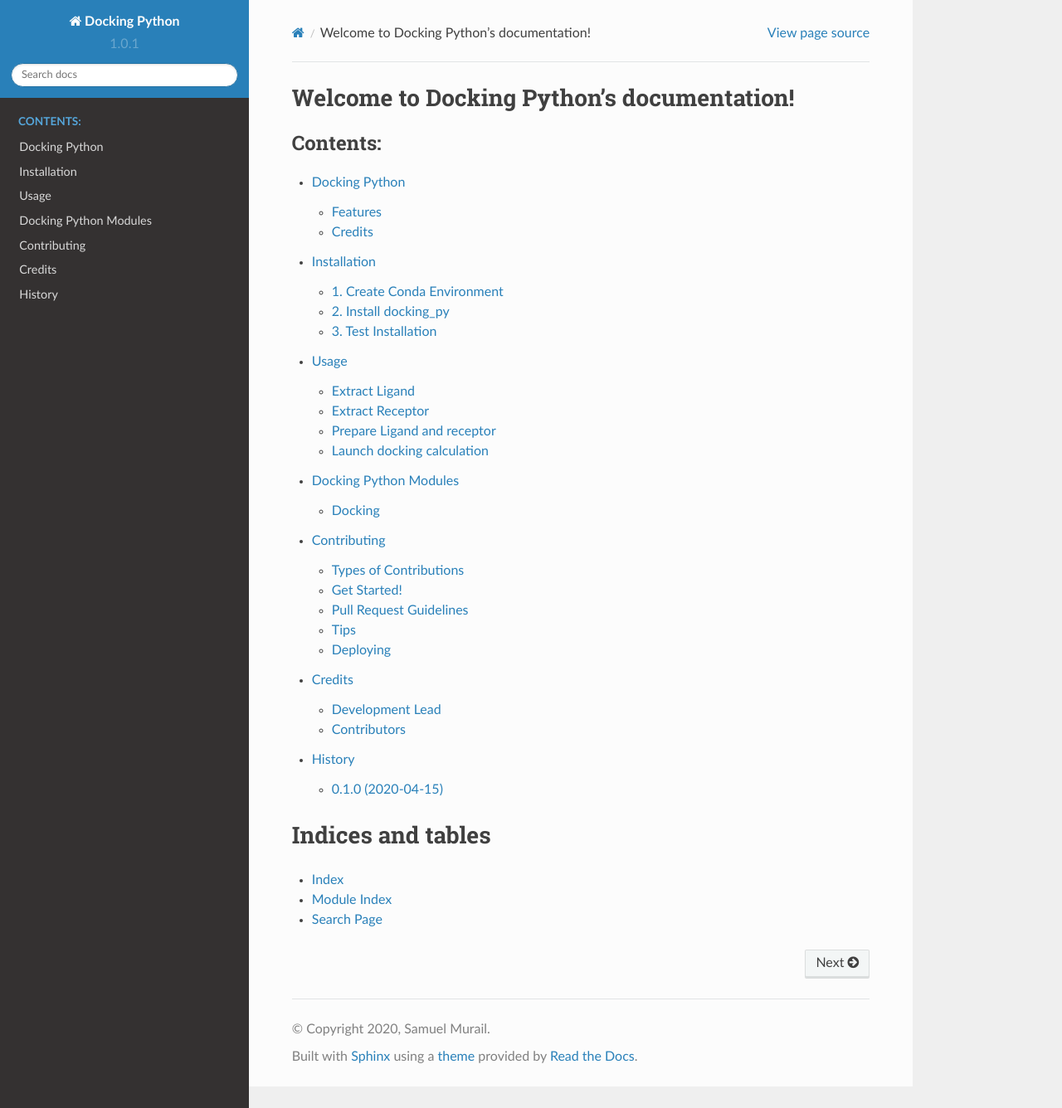
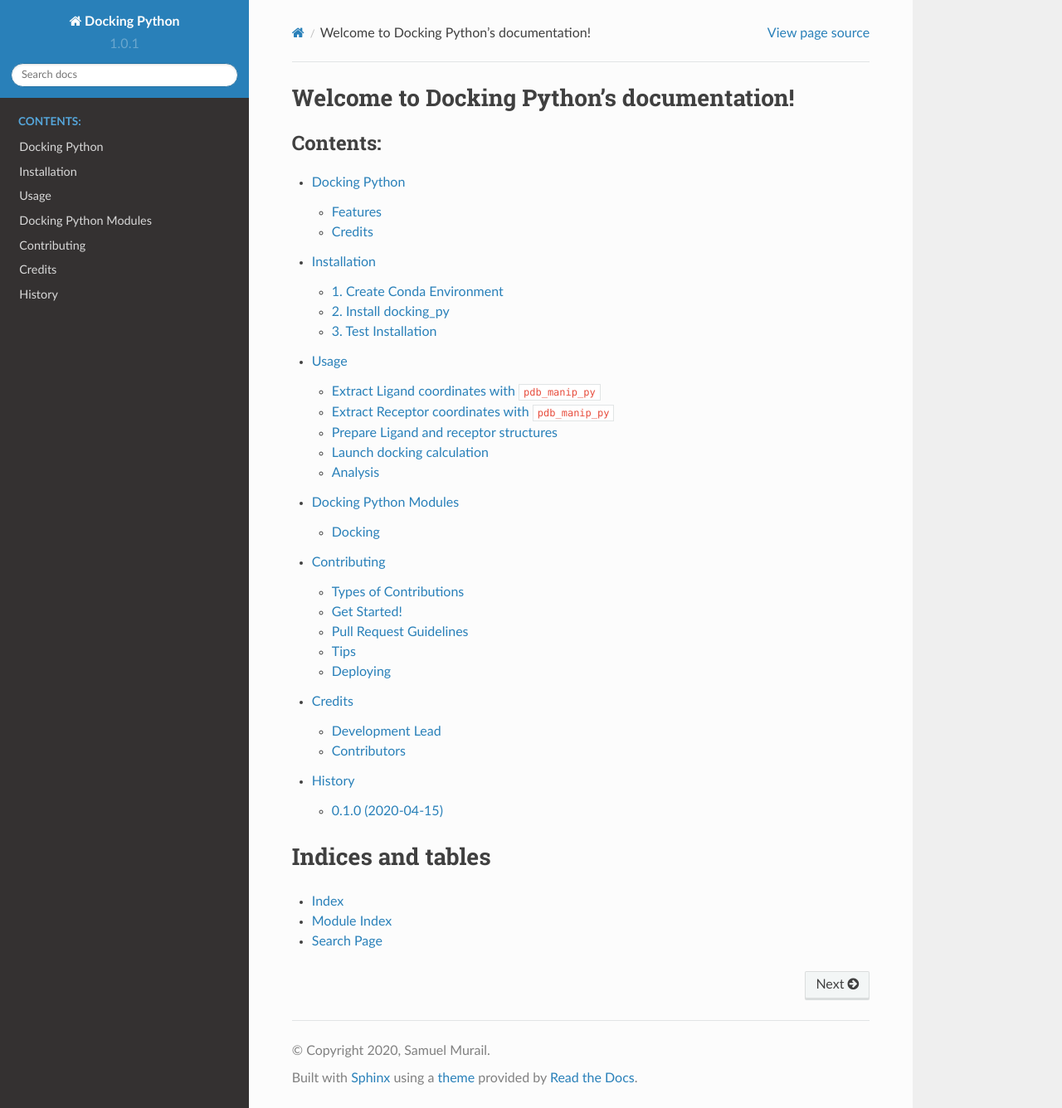
Before and after one commit to samuelmurail/docking_py, a Sphinx documentation site: the page built from docs/index.rst, in a window 1280 px wide and 1336 px high. Shown: the whole window at 83% size. Built offline with Sphinx 7.4.7 and the Read the Docs theme 2.0.0, drawn with Linux system fonts in a browser that asks for light colours.

Commit message:
Update analysis

```diff
--- a/docs/usage.rst
+++ b/docs/usage.rst
@@ -2,15 +2,30 @@
 Usage
 =====
 
-To use Docking Python in a project::
+To explain the usage of ``docking_py``, we will use a redocking procedure
+
+The same project should be launched from the ``docking`` conda environment:
+
+.. code-block:: console
+
+    $ conda activate docking
+
+
+To use Docking Python in a project:
+
+.. code-block:: python
+
 
     from docking_py import docking_py
 
-Extract Ligand
---------------
+
+Extract Ligand coordinates with ``pdb_manip_py``
+------------------------------------------------
 
 
-First you need to extract the ligand coordinates, we will use the `1hsg.pdb` PDB file and extract the coordinates of L-735,524 an inhibitor of the HIV proteases (resname ``MK1``) using the ``pdb_manip_py`` library (Installed with ``docking_py``)::
+First you need to extract the ligand coordinates, we will use the `1hsg.pdb` PDB file and extract the coordinates of L-735,524 an inhibitor of the HIV proteases (resname ``MK1``) using the ``pdb_manip_py`` library (Installed with ``docking_py``):
+
+.. code-block:: python
 
     >>> from pdb_manip_py import pdb_manip
     >>> # Create a Coor object
@@ -25,11 +40,12 @@
     >>> lig_coor.write_pdb('lig.pdb')
     Succeed to save file lig.pdb
 
-Extract Receptor
-----------------
+Extract Receptor coordinates with ``pdb_manip_py``
+--------------------------------------------------
 
-Then you need to extract the receptor coordinates, we will use the `1hsg.pdb` PDB file and extract the coordinates of the HIV II protease using the ``pdb_manip_py`` library (Installed with ``docking_py``)::
+Then you need to extract the receptor coordinates, we will use the `1hsg.pdb` PDB file and extract the coordinates of the HIV II protease using the ``pdb_manip_py`` library (Installed with ``docking_py``):
 
+.. code-block:: python
 
     >>> # Keep only the amino acids
     >>> rec_coor = coor_1hsg.select_part_dict(\
@@ -37,10 +53,12 @@
     >>> rec_coor.write_pdb('rec.pdb')
     Succeed to save file rec.pdb
 
-Prepare Ligand and receptor
----------------------------
+Prepare Ligand and receptor structures
+--------------------------------------
 
-You need to create a ``Docking`` object, and the use the functions ``prepare_ligand()`` and ``prepare_receptor()``::
+You need to create a ``Docking`` object, and the use the functions ``prepare_ligand()`` and ``prepare_receptor()``:
+
+.. code-block:: python
 
     >>> test_dock = docking_py.Docking('test', lig_pdb='lig.pdb', rec_pdb='rec.pdb')
     >>> test_dock.prepare_ligand()
@@ -53,13 +71,16 @@
 Launch docking calculation
 --------------------------
 
-Launch the docking::
+Launch the docking:
+
+.. code-block:: python
 
     >>> test_dock.run_docking(name='test_dock.pdb',
                               num_modes=10,
                               energy_range=1,
                               exhaustiveness=2,
                               dock_bin='smina')
+
     Succeed to read file tmp/rec.pdb ,  1514 atoms found
     Grid points: [66 81 83]
     Succeed to read file tmp/rec.pdb ,  1514 atoms found
@@ -67,3 +88,20 @@
     --num_modes 10 --exhaustiveness 2 --energy_range 1 --out test_dock.pdb \
     --size_x 66.00 --size_y 81.00 --size_z 83.00 --center_x 16.07 \
     --center_y 26.49 --center_z 3.77
+
+Analysis
+--------
+
+Extract affinity and RMSD to crystal structure:
+
+.. code-block:: python
+    >>> rmsd_list = test_dock.compute_dock_rmsd(test_dock.lig_pdbqt)
+    Succeed to read file tmp/lig.pdbqt ,  50 atoms found
+    Read 4 Model(s)
+    Succeed to read file tmp/test_dock.pdb, 50 atoms found
+    PDB file tmp/test_dock_vmd.pdb already exist, file not saved
+    >>> print(rmsd_list)
+    [20.730075739369596, 19.264676485215112, 14.561694090317925, 21.52437122844707]
+    >>> affinity = test_dock.extract_affinity()
+    >>> print(affinity)
+    {1: {'affinity': -9.0, 'rmsd_low': 0.0, 'rmsd_high': 0.0}, 2: {'affinity': -8.5, 'rmsd_low': 31.972,    'rmsd_high': 35.891}, 3: {'affinity': -8.2, 'rmsd_low': 26.778, 'rmsd_high': 30.411}, 4: {'affinity': -8.1,    'rmsd_low': 31.034, 'rmsd_high': 35.639}}
```
